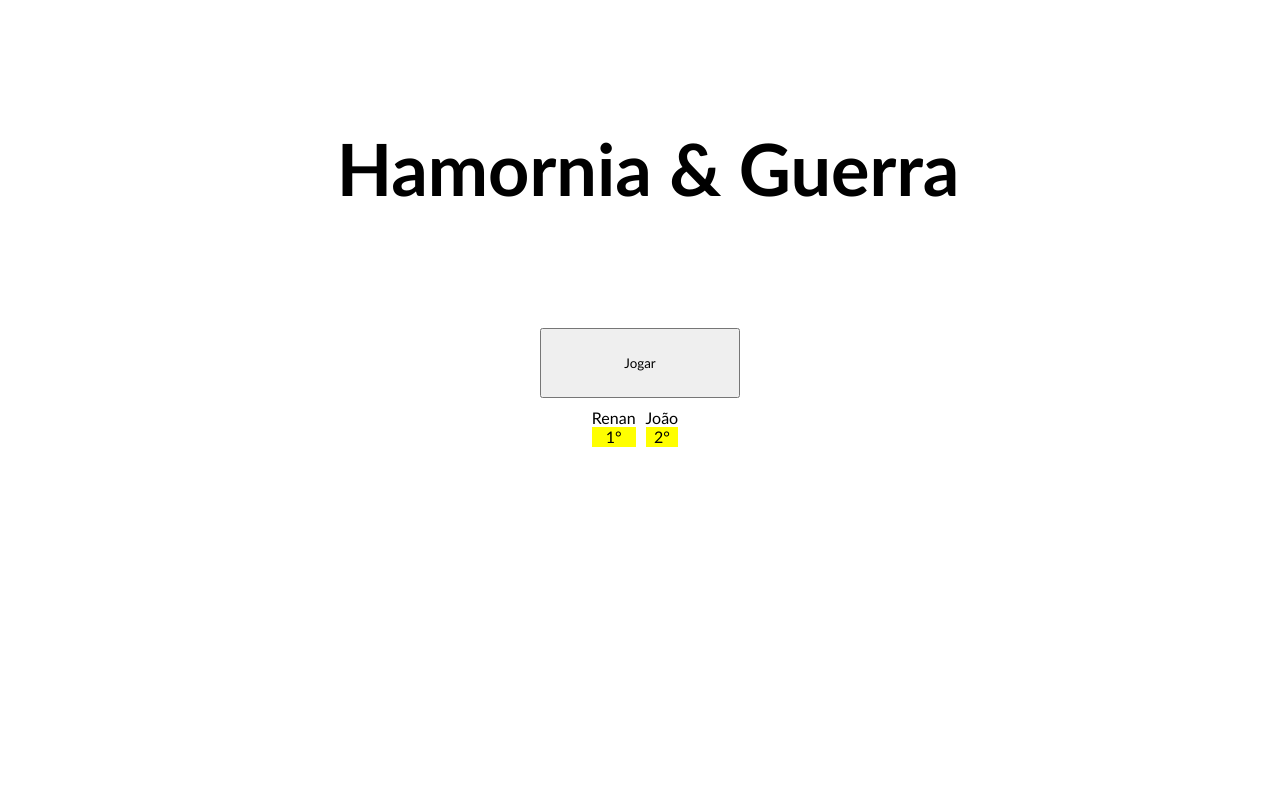
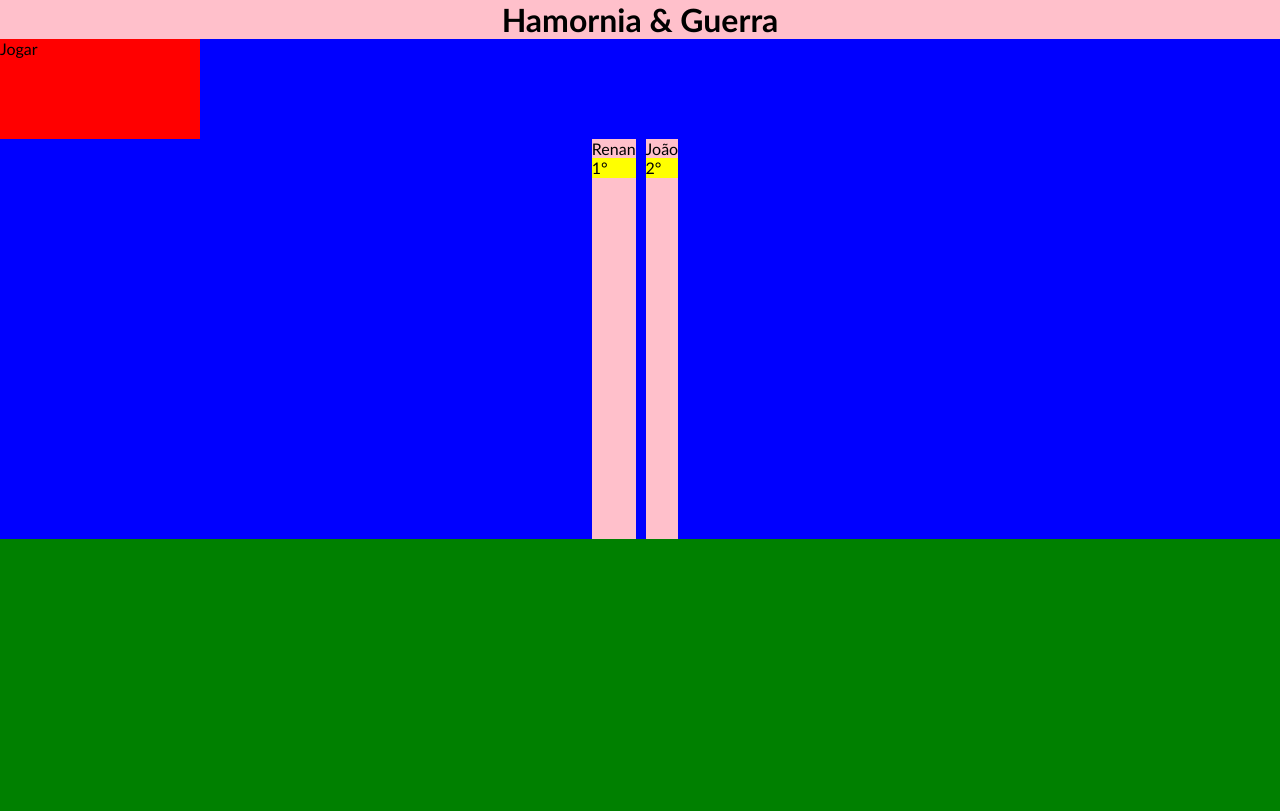
Before and after one commit to BeyondMagic/heg, a plain HTML site: page docs/index.html in a window 1280 px wide. Drawn offline with Linux system fonts and the light colour scheme.

Commit message:
style(docs): change hierarchy

```diff
--- a/docs/index.html
+++ b/docs/index.html
@@ -1,5 +1,5 @@
 <!doctype html>
-<html lang="en">
+<html lang="pt-br">
 	<head>
 		<meta charset="UTF-8" />
 		<meta name="viewport" content="width=device-width, initial-scale=1.0" />
@@ -7,13 +7,13 @@
 		<link rel="stylesheet" type="text/css" href="style.css" />
 	</head>
 	<body>
-		<div class="title">
-			<h1>Hamornia & Guerra</h1>
-		</div>
+		<h1 class="title">
+			Hamornia & Guerra
+		</h1>
 
 		<div class="content">
 			<div class="start">
-				<button>Jogar</button>
+				Jogar
 			</div>
 
 			<div class="ranking">
--- a/docs/style.css
+++ b/docs/style.css
@@ -1,26 +1,26 @@
 * {
-	text-align: center;
 	font-family: "Gill Sans", "Gill Sans MT", Calibri, "Trebuchet MS", sans-serif;
+	padding: 0;
+	margin: 0;
 }
 
+body {
+	background-color: green;
+	display: flex;
+	flex-flow: column;
+
 	.title {
-	display: flex;
-	flex-direction: column;
-	justify-content: center;
-	width: 100vw;
-	height: 40vh;
+		background-color: pink;
+		text-align: center;
+	}
 }
 
-.title h1 {
-	font-size: 4.5em;
-}
+.content {
+	background-color: blue;
 
 	.start {
-	height: 10vh;
-}
-
-.start button {
-	height: 70px;
+		background-color: red;
+		height: 100px;
 		width: 200px;
 	}
 
@@ -30,13 +30,15 @@
 		justify-content: center;
 		border-bottom: 2px;
 		height: 50vh;
-}
 
 		.player {
+			background-color: pink;
 			margin-right: 10px;
-}
 
 			.bar {
 				height: 20px;
 				background-color: yellow;
 			}
+		}
+	}
+}
```
Lines whose indentation alone changed are shown as unchanged.
